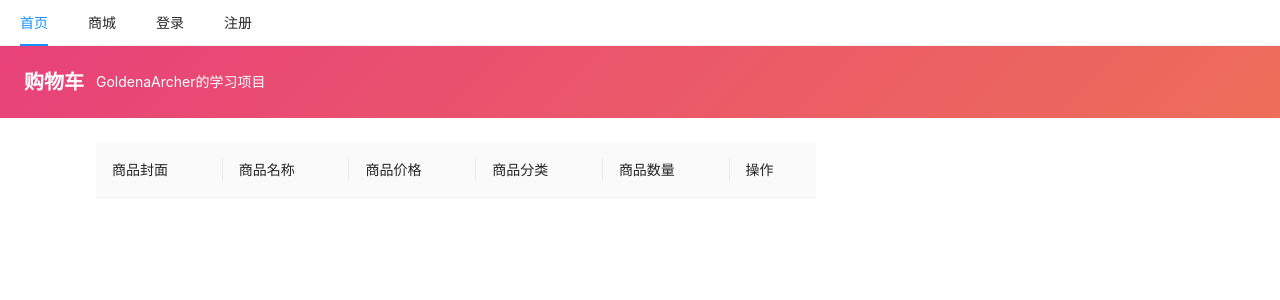
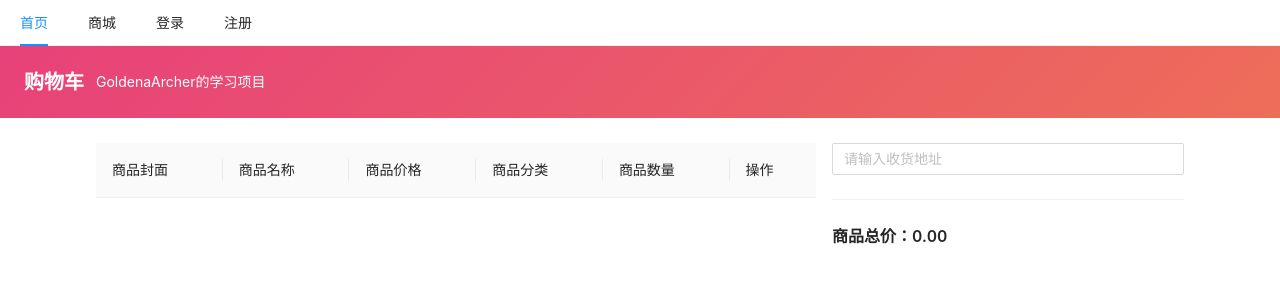
Before and after one commit to GoldenaArcher/React-Redux-ANTD-TS, a React (Create React App) app: page /#/cart in a window 1280 px wide. Shown: the top 300 px of the page. Built offline with nearby package versions, Linux system fonts and the light colour scheme.

Commit message:
calculate total price

```diff
--- a/src/components/core/Cart.tsx
+++ b/src/components/core/Cart.tsx
@@ -1,11 +1,14 @@
-import { Col, Row } from "antd";
-import React, { useEffect, useState } from "react";
+import { Col, Divider, Input, Row } from "antd";
+import React, { ChangeEvent, useEffect, useState } from "react";
 import { getCart, CartItem } from "../../helpers/cart";
 import Layout from "./Layout";
 import CartItemFC from "./CartItemFC";
+import TotalPrice from "./TotalPrice";
 
 const Cart = () => {
   const [cart, setCart] = useState<CartItem[]>([]);
+  const [address, setAddress] = useState<string>("");
+  const [totalPrice, setTotalPrice] = useState(0);
 
   useEffect(() => {
     setCart(getCart());
@@ -37,7 +40,21 @@ const Cart = () => {
     <Layout title="购物车" subTitle="">
       <Row gutter={16}>
         <Col span="16">{showCart()}</Col>
-        <Col span="8"></Col>
+        <Col span="8">
+          <Row>
+            <Input
+              placeholder="请输入收货地址"
+              value={address}
+              onChange={(event: ChangeEvent<HTMLInputElement>) =>
+                setAddress(event.target.value)
+              }
+            />
+            <Divider />
+            <Row>
+              <TotalPrice cart={cart} setTotalPrice={setTotalPrice} />
+            </Row>
+          </Row>
+        </Col>
       </Row>
     </Layout>
   );
--- /dev/null
+++ b/src/components/core/TotalPrice.tsx
@@ -0,0 +1,29 @@
+import { Typography } from "antd";
+import { count } from "console";
+import React, { FC, useEffect } from "react";
+import { CartItem } from "../../helpers/cart";
+
+const { Title } = Typography;
+
+interface Props {
+  cart: CartItem[];
+  setTotalPrice: (price: number) => void;
+}
+
+const TotalPrice: FC<Props> = ({ cart, setTotalPrice }) => {
+  const getTotalPrice = () => {
+    return cart
+      .reduce((curr, next) => {
+        return (curr += next.price * next.count);
+      }, 0)
+      .toFixed(2);
+  };
+
+  useEffect(() => {
+    setTotalPrice(parseFloat(getTotalPrice()));
+  }, [cart]);
+
+  return <Title level={5}>商品总价：{getTotalPrice()}</Title>;
+};
+
+export default TotalPrice;
```
